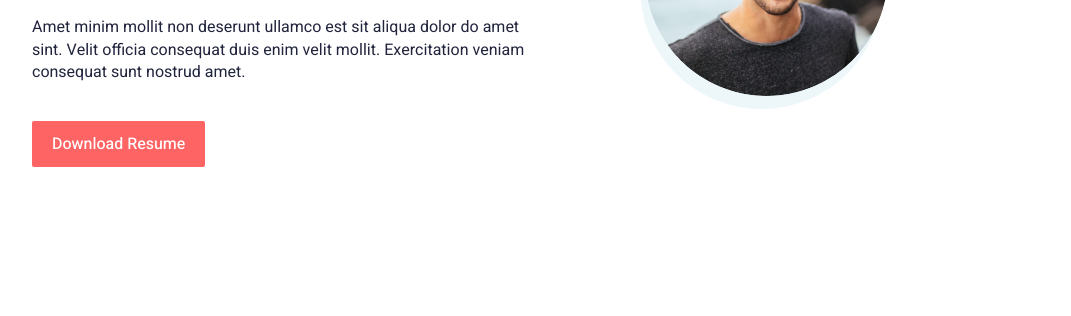
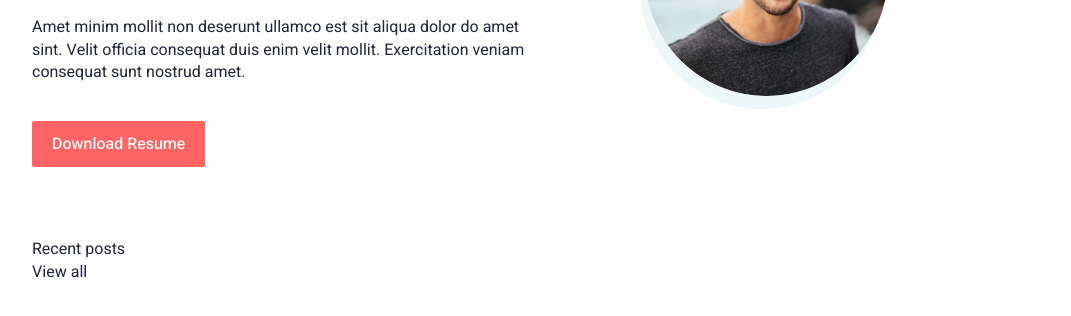
Before and after one commit to aau8/gaudeamus, a plain HTML site: page sites/personal_blog/index.html in a window 1280 px wide. Shown: the part 360-676 px from the top of the page, without its empty margins (180-1251 px from the left). Drawn offline with Linux system fonts and the light colour scheme.

Commit message:
layoute section recent

```diff
--- a/sites/personal_blog/index.html
+++ b/sites/personal_blog/index.html
@@ -44,5 +44,15 @@
 			</div>
 		</div>
 	</div>
+	<div class="recent">
+		<div class="container">
+			<div class="recent__wrap">
+				<div class="recent__header">
+					<h2 class="recent__title">Recent posts</h2>
+					<a href="#" class="recent__view">View all</a>
+				</div>
+			</div>
+		</div>
+	</div>
 </body>
 </html>
```
